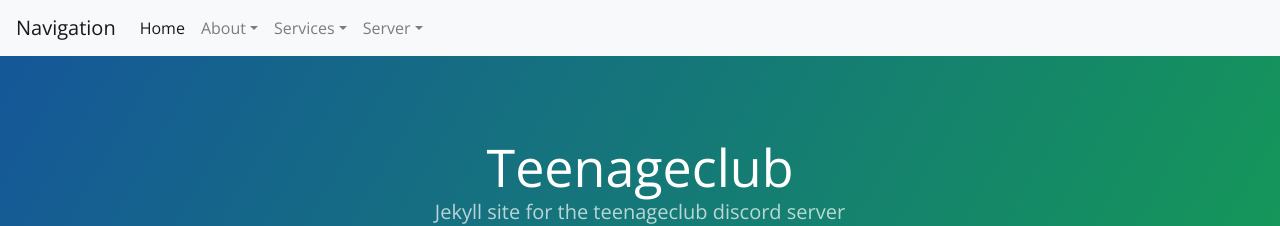
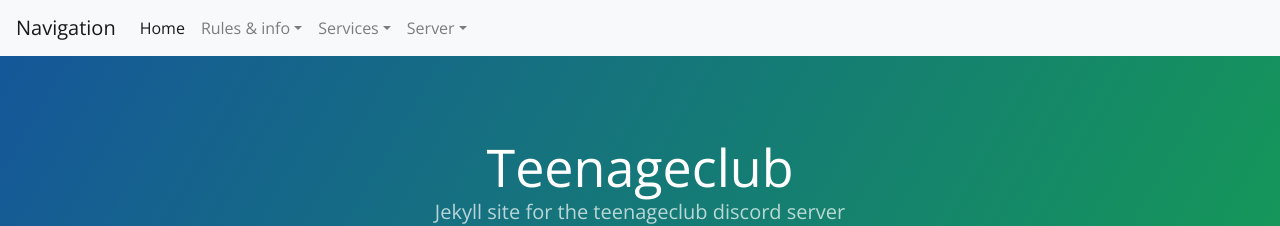
Before and after one commit to Ranger-4297/TeenageClub, a Jekyll site: the page built from index.md, in a window 1280 px wide. Shown: the top 226 px of the page. Built offline with Jekyll 4.4.1, drawn with Linux system fonts in a browser that asks for light colours; nearby versions of some CDN libraries.

Commit message:
Update navbar link

```diff
--- a/_layouts/default.html
+++ b/_layouts/default.html
@@ -31,29 +31,29 @@
         </li>
         <li class="nav-item dropdown">
           <a class="nav-link dropdown-toggle" id="navbarDropdownMenuLink" data-toggle="dropdown"
-            aria-haspopup="true" aria-expanded="false">About</a>
+            aria-haspopup="true" aria-expanded="false">Rules & info</a>
           <div class="dropdown-menu" aria-labelledby="navbarDropdownMenuLink">
-            <a class="dropdown-item" href="Rules">Server Rules</a>
-            <a class="dropdown-item" href="Staff-Rules">Staff Rules</a>
-            <a class="dropdown-item" href="Moderation-Guides">Moderation-Guides</a>
-            <a class="dropdown-item" href="Commandbook">Command book</a>
+            <a class="dropdown-item" href="rules">Server Rules</a>
+            <a class="dropdown-item" href="staff-rules">Staff Rules</a>
+            <a class="dropdown-item" href="mod-guides">Moderation-Guides</a>
+            <a class="dropdown-item" href="handbook">Command book</a>
           </div>
         </li>
         <li class="nav-item dropdown">
           <a class="nav-link dropdown-toggle" href="#" id="navbarDropdownMenuLink" data-toggle="dropdown"
             aria-haspopup="true" aria-expanded="false">Services</a>
           <div class="dropdown-menu" aria-labelledby="navbarDropdownMenuLink">
-            <a class="dropdown-item" href="Appeals">Appeals</a>
-            <a class="dropdown-item" href="Applications">Applications</a>
+            <a class="dropdown-item" href="appeals">Appeals</a>
+            <a class="dropdown-item" href="applications">Applications</a>
           </div>
         </li>
         <li class="nav-item dropdown">
           <a class="nav-link dropdown-toggle" href="#" id="navbarDropdownMenuLink" data-toggle="dropdown" aria-haspopup="true"
             aria-expanded="false">Server</a>
           <div class="dropdown-menu" aria-labelledby="navbarDropdownMenuLink">
-            <a class="dropdown-item" href="Staff">Server Staff</a>
-            <a class="dropdown-item" href="Changelog">Changelog</a>
-            <a class="dropdown-item" href="https://discord.gg/WSysUXZrpD">Invite</a>
+            <a class="dropdown-item" href="server-staff">Server Staff</a>
+            <a class="dropdown-item" href="changelog">Changelog</a>
+            <a class="dropdown-item" href="invite">Invite</a>
           </div>
         </li>
       </ul>
```
